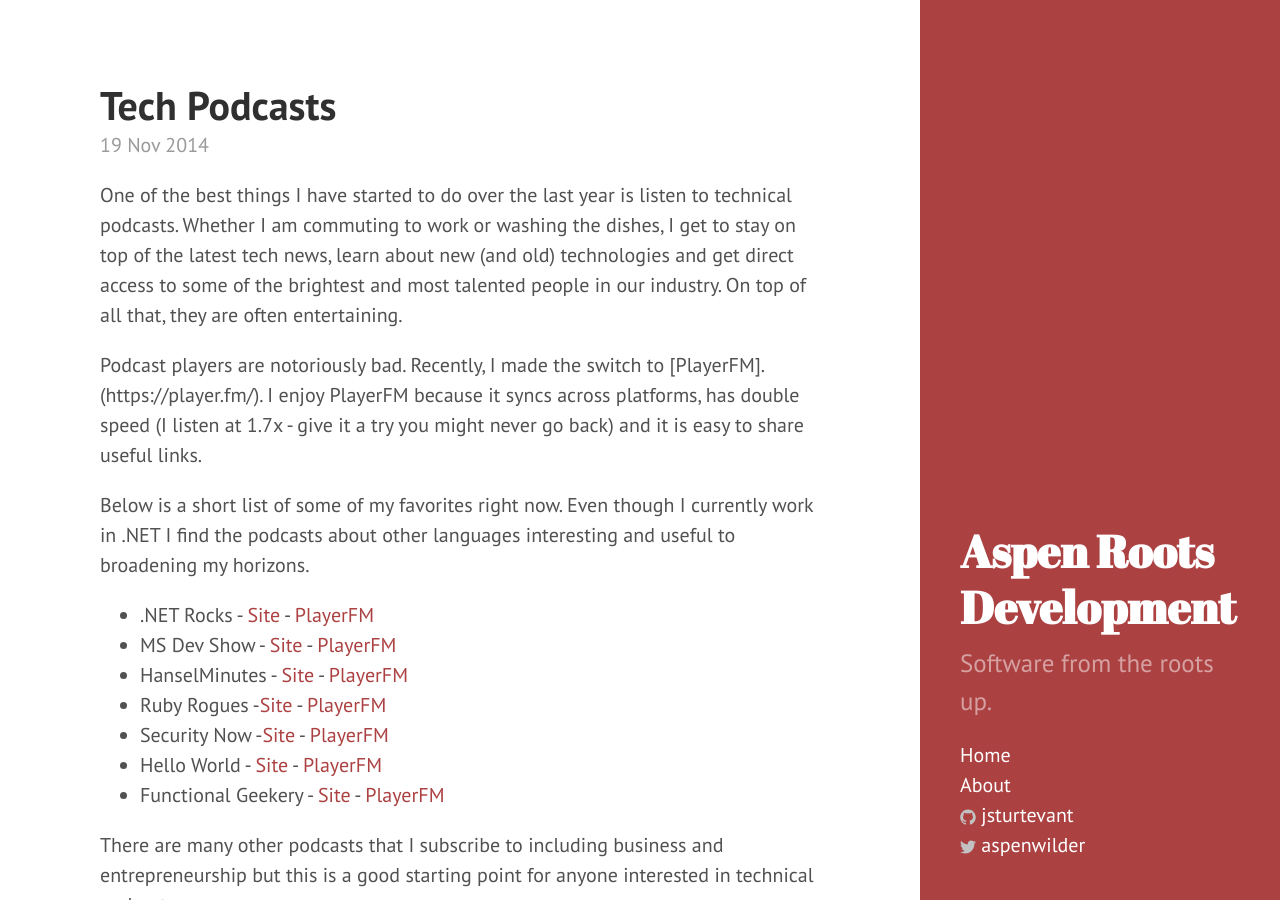
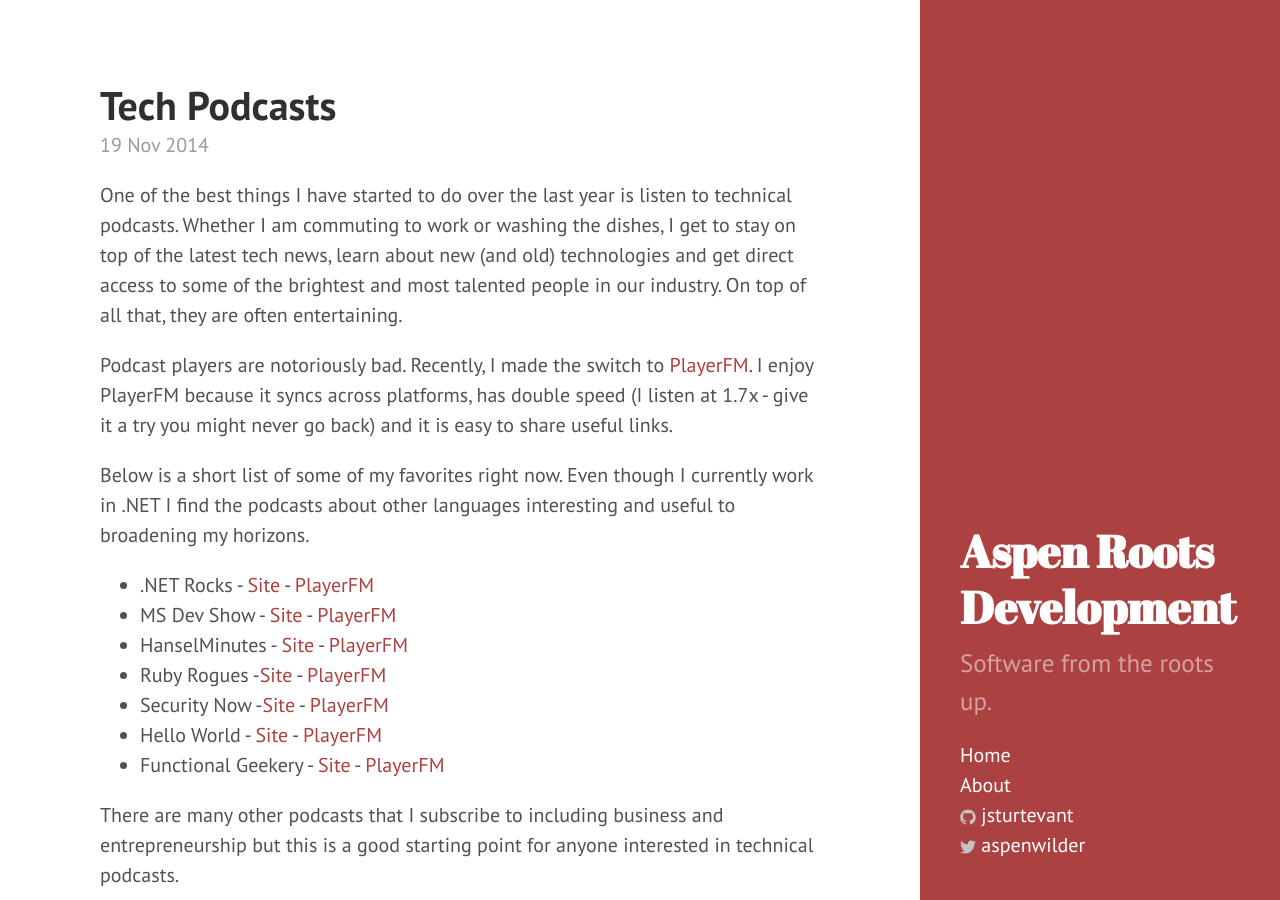
Before and after one commit to jsturtevant/jsturtevant.github.io, a Jekyll site: the page built from _posts/2014-11-19-Tech-Podcasts.markdown, in a window 1280 px wide and 900 px high. Built offline with Jekyll 4.4.1, drawn with Linux system fonts in a browser that asks for light colours; Markdown is read by kramdown in place of the engine named in the settings; comment, search, counter and statistics services are not loaded.

Commit message:
fixed link

```diff
--- a/_posts/2014-11-19-Tech-Podcasts.markdown
+++ b/_posts/2014-11-19-Tech-Podcasts.markdown
@@ -7,7 +7,7 @@ categories: csharp, fun
 
 One of the best things I have started to do over the last year is listen to technical podcasts.  Whether I am commuting to work or washing the dishes, I get to stay on top of the latest tech news, learn about new (and old) technologies and get direct access to some of the brightest and most talented people in our industry.  On top of all that, they are often entertaining.
 
-Podcast players are notoriously bad.  Recently, I made the switch to [PlayerFM].(https://player.fm/). I enjoy PlayerFM because it syncs across platforms, has double speed (I listen at 1.7x - give it a try you might never go back) and it is easy to share useful links.
+Podcast players are notoriously bad.  Recently, I made the switch to [PlayerFM](https://player.fm/). I enjoy PlayerFM because it syncs across platforms, has double speed (I listen at 1.7x - give it a try you might never go back) and it is easy to share useful links.
 
 Below is a short list of some of my favorites right now.  Even though I currently work in .NET I find the podcasts about other languages interesting and useful to broadening my horizons.
 
```
